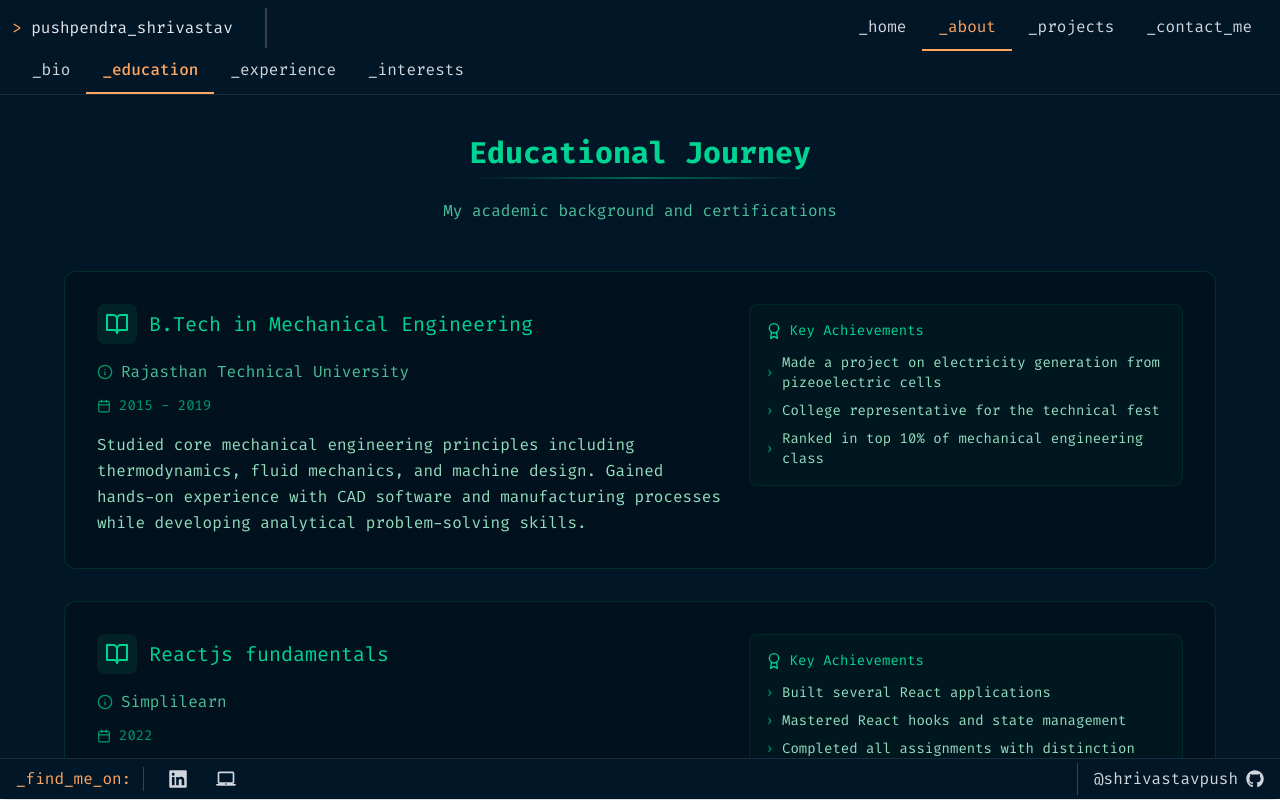
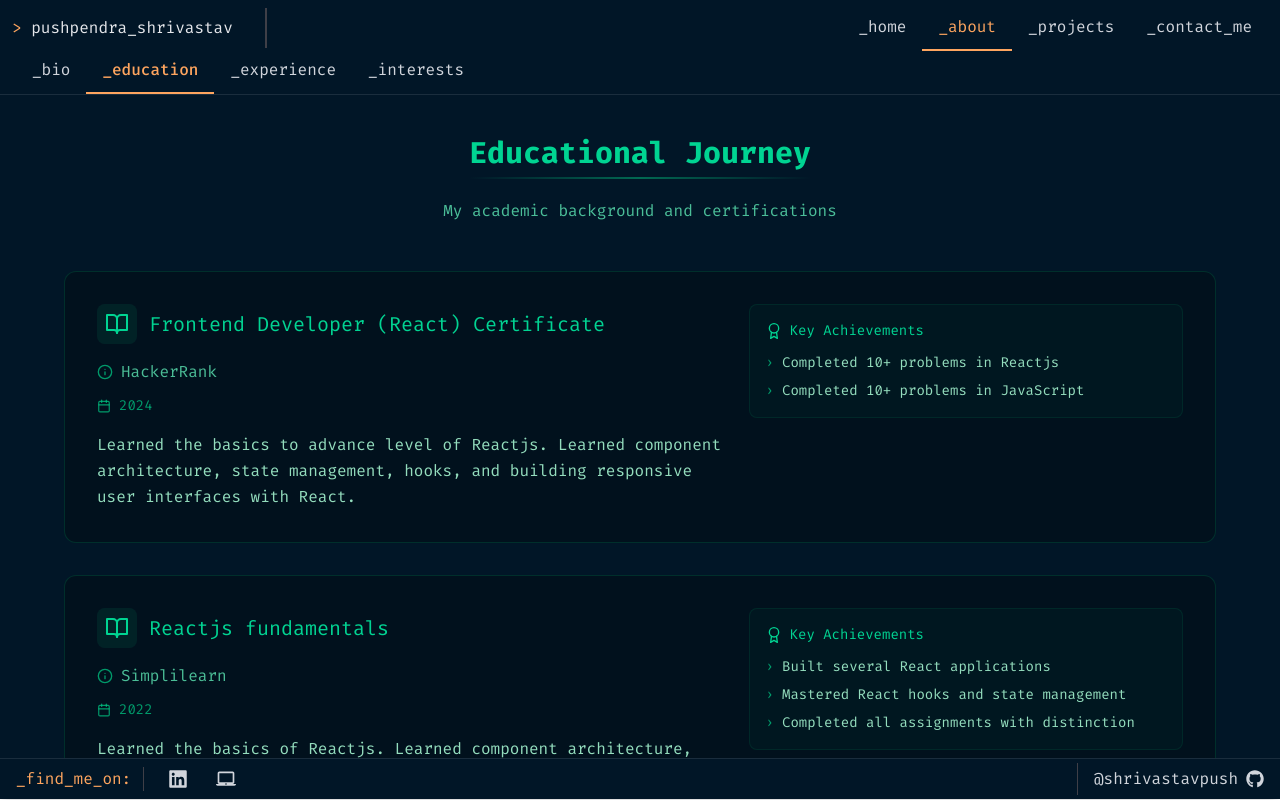
Before and after one commit to shrivastavpush/my-portfolio, a React (Vite) app: page /about/education in a window 1280 px wide. Built offline with nearby package versions, Linux system fonts and the light colour scheme.

Commit message:
Upated New Resume

```diff
--- a/src/components/About/Bio/Bio.tsx
+++ b/src/components/About/Bio/Bio.tsx
@@ -22,13 +22,13 @@ const Bio: React.FC = () => {
         {
             category: "Backend",
             icon: <FiDatabase />,
-            items: ["Node.js", "Express.js", "MongoDB", "RESTful APIs"],
+            items: ["Node.js", "Express.js", "MongoDB", "RESTful APIs", "Firebase", "GraphQL"],
             description: "Building scalable server-side applications and APIs with modern technologies."
         },
         {
             category: "Tools",
             icon: <FiTool />,
-            items: ["VS Code", "Git", "Webpack", "Docker", "Postman"],
+            items: ["Git", "Webpack", "Docker", "Postman", "NPM", "Yarn"],
             description: "Utilizing industry-standard development tools to ensure efficient workflow and quality code."
         },
         {
@@ -90,7 +90,7 @@ const Bio: React.FC = () => {
                                 {skills[activeSkill].items.map((item, itemIndex) => (
                                     <div
                                         key={itemIndex}
-                                        className="bg-emerald-900/10 rounded-lg p-3 border border-emerald-900/30 hover:border-emerald-500/50 transition-all duration-300"
+                                        className="bg-emerald-900/10 rounded-lg p-3 border border-emerald-900/30"
                                     >
                                         <p className="text-emerald-200/90 font-fira-code text-sm flex items-center">
                                             <span className="text-emerald-500/80 mr-2">›</span>
--- a/src/components/About/Education/Education.tsx
+++ b/src/components/About/Education/Education.tsx
@@ -11,14 +11,13 @@ interface Education {
 
 const educationDetails: Education[] = [
     {
-        degree: "B.Tech in Mechanical Engineering",
-        school: "Rajasthan Technical University",
-        year: "2015 - 2019",
-        description: "Studied core mechanical engineering principles including thermodynamics, fluid mechanics, and machine design. Gained hands-on experience with CAD software and manufacturing processes while developing analytical problem-solving skills.",
+        degree: "Frontend Developer (React) Certificate",
+        school: "HackerRank",
+        year: "2024",
+        description: "Learned the basics to advance level of Reactjs. Learned component architecture, state management, hooks, and building responsive user interfaces with React.",
         achievements: [
-            "Made a project on electricity generation from pizeoelectric cells ",
-            "College representative for the technical fest",
-            "Ranked in top 10% of mechanical engineering class"
+            "Completed 10+ problems in Reactjs",
+            "Completed 10+ problems in JavaScript",
         ]
     },
     {
@@ -42,7 +41,18 @@ const educationDetails: Education[] = [
             "Mastered CSS Grid and Flexbox",
             "Implemented modern design principles"
         ]
-    }
+    },
+    {
+        degree: "B.Tech in Mechanical Engineering",
+        school: "Rajasthan Technical University",
+        year: "2015 - 2019",
+        description: "Studied core mechanical engineering principles including thermodynamics, fluid mechanics, and machine design. Gained hands-on experience with CAD software and manufacturing processes while developing analytical problem-solving skills.",
+        achievements: [
+            "Made a project on electricity generation from pizeoelectric cells ",
+            "College representative for the technical fest",
+            "Ranked in top 10% of mechanical engineering class"
+        ]
+    },
 ];
 
 const Education: React.FC = () => {
--- a/src/components/Footer.tsx
+++ b/src/components/Footer.tsx
@@ -2,6 +2,7 @@ import React from "react";
 import { Link } from "react-router-dom";
 import { FaGithub, FaLinkedin } from "react-icons/fa";
 import { MdLaptopMac } from "react-icons/md";
+// import { TbBrandLeetcode } from "react-icons/tb";
 
 interface SocialLink {
     name: string;
@@ -20,6 +21,11 @@ const socialLinks: SocialLink[] = [
         url: "https://pushpendra-portfolio.netlify.app/",
         icon: MdLaptopMac,
     },
+    // {
+    //     name: "LeetCode",
+    //     url: "https://leetcode.com/u/shrivastavpush/",
+    //     icon: TbBrandLeetcode,
+    // }
 ];
 
 const Footer: React.FC = () => {
```
Also changed, not shown: 1 other file (tests, documents, lock files or other folders).
